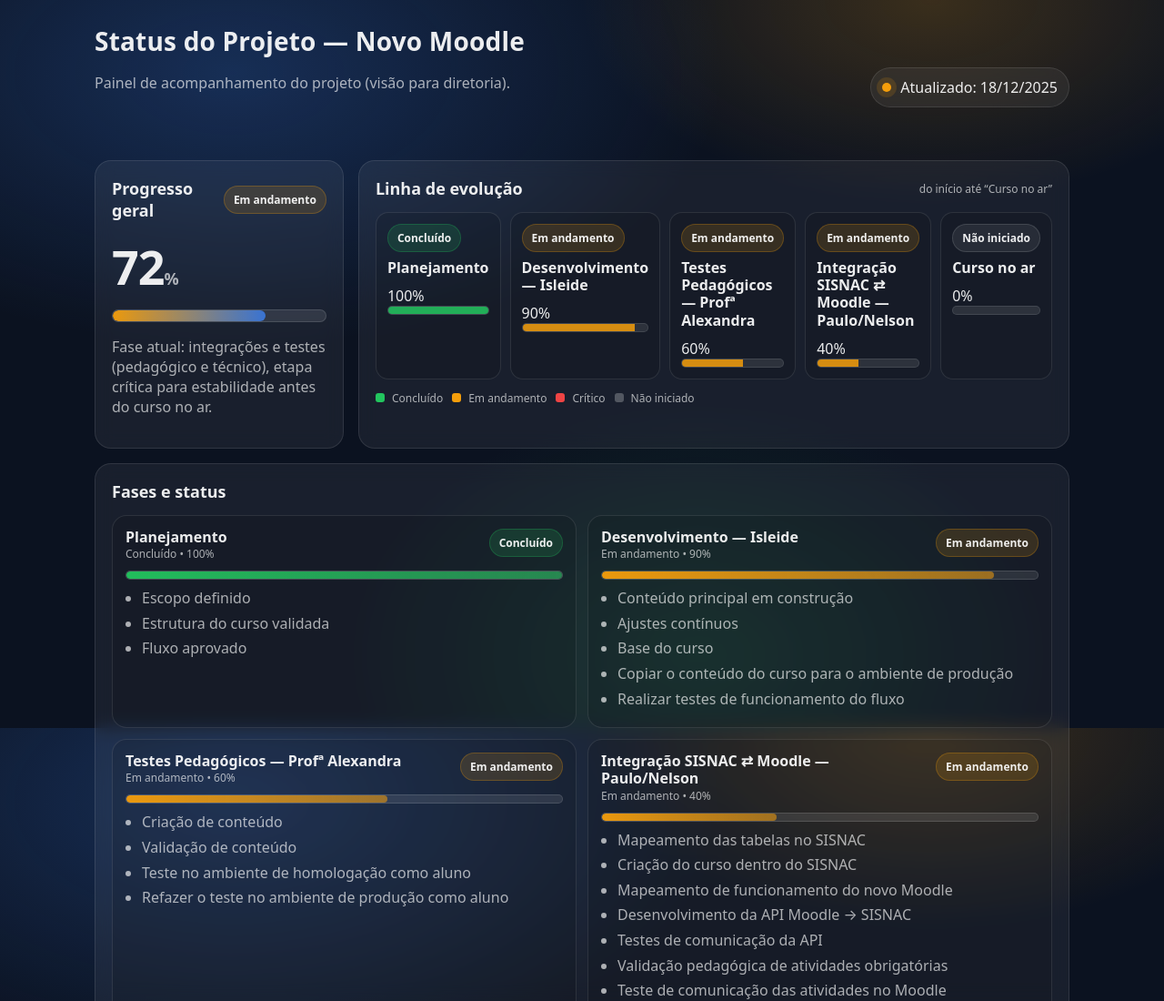
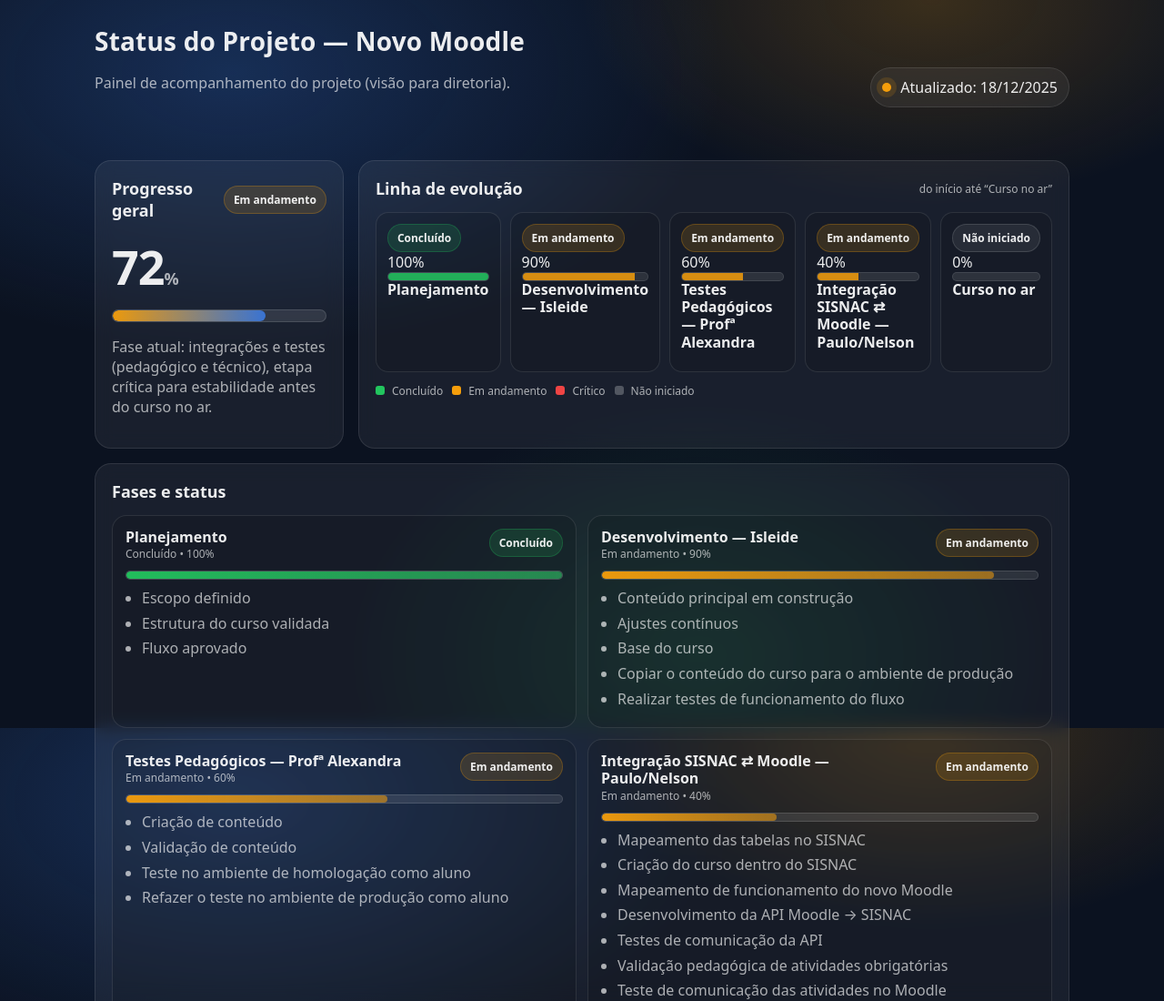
Before and after one commit to gabrielafmartinez/projeto_novo_moodle, a plain HTML site: page index.html in a window 1280 px wide. Shown: the top 1100 px of the page at 91% size. Drawn offline with Linux system fonts and the light colour scheme.

Commit message:
Refactor timeline item structure in index.html

```diff
--- a/index.html
+++ b/index.html
@@ -206,20 +206,20 @@
   const item = document.createElement("div");
   item.className = "tItem";
   item.innerHTML = `
-  <div class="tTop">
+    <div class="tHeader">
       <span class="${badgeClass(p.status)}">${statusLabel(p.status)}</span>
+      <span class="tPct">${clamp(p.pct)}%</span>
     </div>
-
-  <div class="tName">${p.name}</div>
-
-  <div class="tPct">${clamp(p.pct)}%</div>
 
     <div class="tBar">
       <div class="tFill ${p.status}" style="width:${clamp(p.pct)}%"></div>
     </div>
+
+    <div class="tName">${p.name}</div>
   `;
   tl.appendChild(item);
 });
+
 
 // phases
 const ph = document.getElementById("phases");
```
Lines whose indentation alone changed are shown as unchanged.
